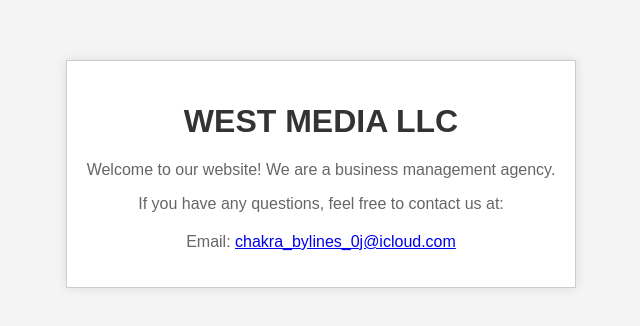
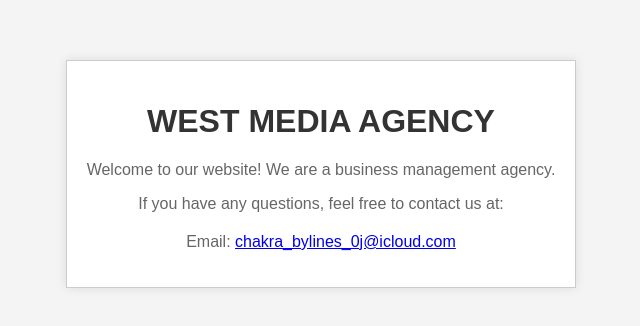
Before and after one commit to triwe/westmediagroup, a plain HTML site: page index.html in a window 1280 px wide. Shown: the part 226-552 px from the top of the page, without its empty margins (319-959 px from the left). Drawn offline with Linux system fonts and the light colour scheme.

Commit message:
Update index.html title

```diff
--- a/index.html
+++ b/index.html
@@ -3,7 +3,7 @@
 <head>
     <meta charset="UTF-8">
     <meta name="viewport" content="width=device-width, initial-scale=1.0">
-    <title>Your Business Name</title>
+    <title>WEST MEDIA AGENCY</title>
     <style>
         body { font-family: Arial, sans-serif; margin: 0; padding: 0; display: flex; justify-content: center; align-items: center; height: 100vh; background-color: #f4f4f4; }
         .container { text-align: center; padding: 20px; border: 1px solid #ccc; background-color: #fff; box-shadow: 0 0 10px rgba(0,0,0,0.1); }
@@ -14,7 +14,7 @@
 </head>
 <body>
     <div class="container">
-        <h1>WEST MEDIA LLC</h1>
+        <h1>WEST MEDIA AGENCY</h1>
         <p>Welcome to our website! We are a business management agency.</p>
         <p>If you have any questions, feel free to contact us at:</p>
         <div class="contact">
```
